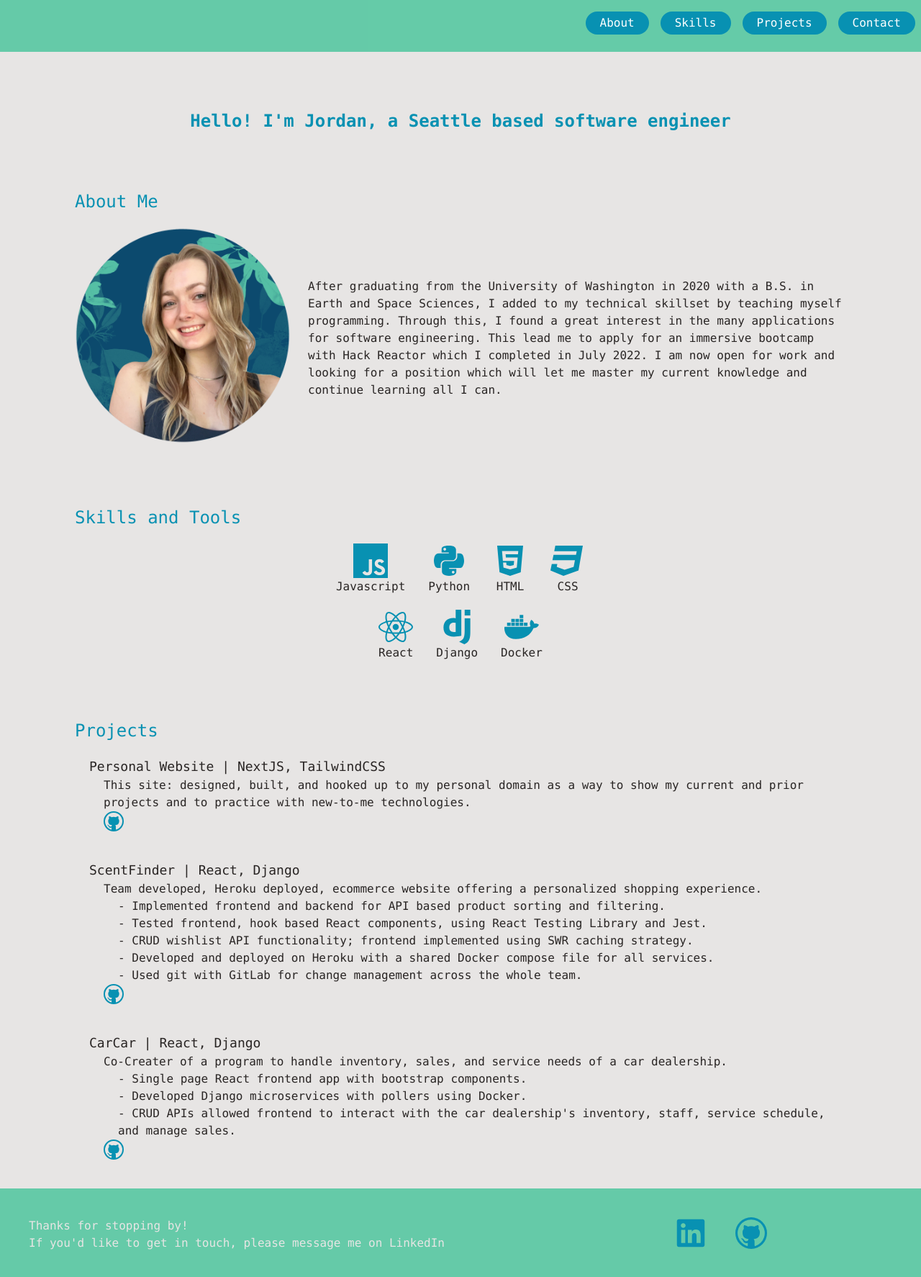
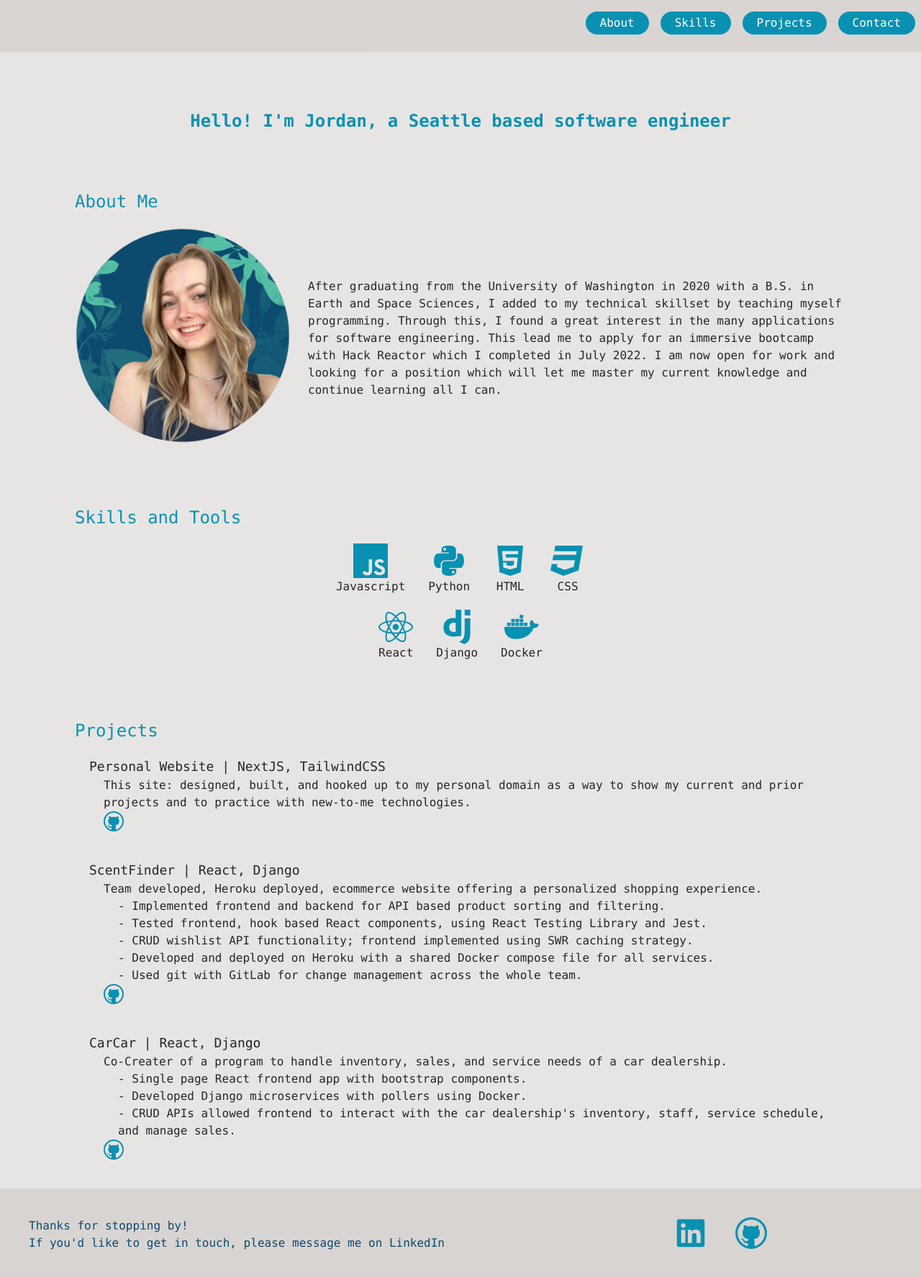
Before and after one commit to frerij/portfolio, a Next.js app: page / in a window 1280 px wide. Shown: the top 1774 px of the page at 72% size. Built offline with nearby package versions, Linux system fonts and the light colour scheme.

Commit message:
chenged color themes

```diff
--- a/pages/index.js
+++ b/pages/index.js
@@ -19,7 +19,7 @@ export default function Home() {
         <title>Jordan Frerichs - Software Engineer</title>
         <link rel="icon" href="/favicon.ico" />
       </Head>
-      <div className="flex justify-center sticky top-0 z-50 bg-emerald-500/60 dark:bg-stone-200/60">
+      <div className="flex justify-center sticky top-0 z-50 bg-stone-300/90 dark:bg-sky-800/60">
         <header className=" flex-grow h-16 mt-2 max-w-7xl ">
           <div className="p-2 flex justify-end space-x-4">
             <a href="#about" className="">
@@ -217,8 +217,8 @@ export default function Home() {
         </main>
       </div>
       <div>
-        <footer className="sm:flex md:flex md:flex-row bg-emerald-500/60 dark:bg-stone-200/60">
-          <div className="text-stone-200 text-left m-10">
+        <footer className="sm:flex md:flex md:flex-row bg-stone-300/90 dark:bg-sky-800/60">
+          <div className="text-sky-900 text-left m-10 dark:text-stone-200">
             <p id="contact">Thanks for stopping by!</p>
             <p>
               If you&apos;d like to get in touch, please message me on LinkedIn
@@ -233,7 +233,7 @@ export default function Home() {
               >
                 <FaLinkedin
                   size={"2.75em"}
-                  className="fill-cyan-600 dark:fill-sky-900 hover:fill-stone-200 transition-colors duration-200  cursor-pointer"
+                  className="fill-cyan-600 dark:fill-stone-200 hover:fill-sky-900 dark:hover:fill-green-300 transition-colors duration-200  cursor-pointer"
                 />
               </a>
             </span>
@@ -245,7 +245,7 @@ export default function Home() {
               >
                 <VscGithub
                   size={"2.75em"}
-                  className="fill-cyan-600 dark:fill-sky-900 hover:fill-stone-200 transition-colors duration-200  cursor-pointer"
+                  className="fill-cyan-600 dark:fill-stone-200 hover:fill-sky-900 dark:hover:fill-green-300 transition-colors duration-200  cursor-pointer"
                 />
               </a>
             </span>
```
